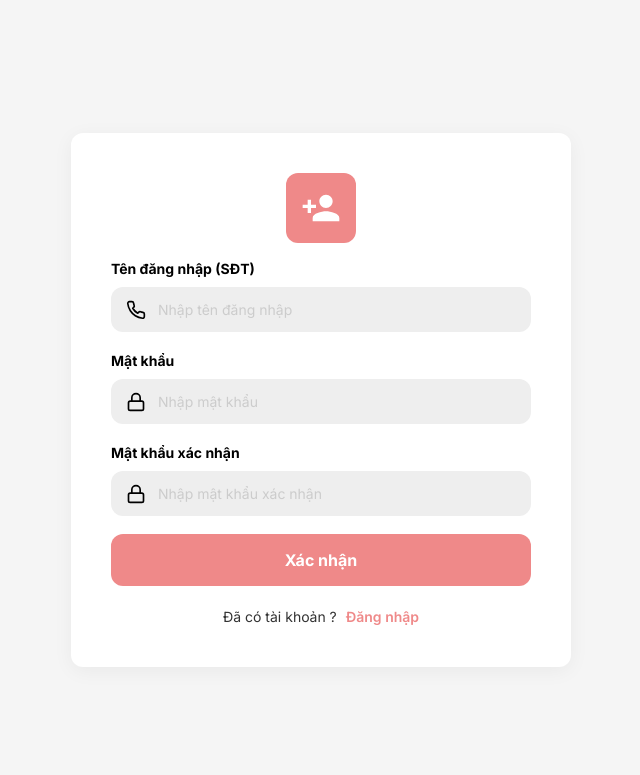
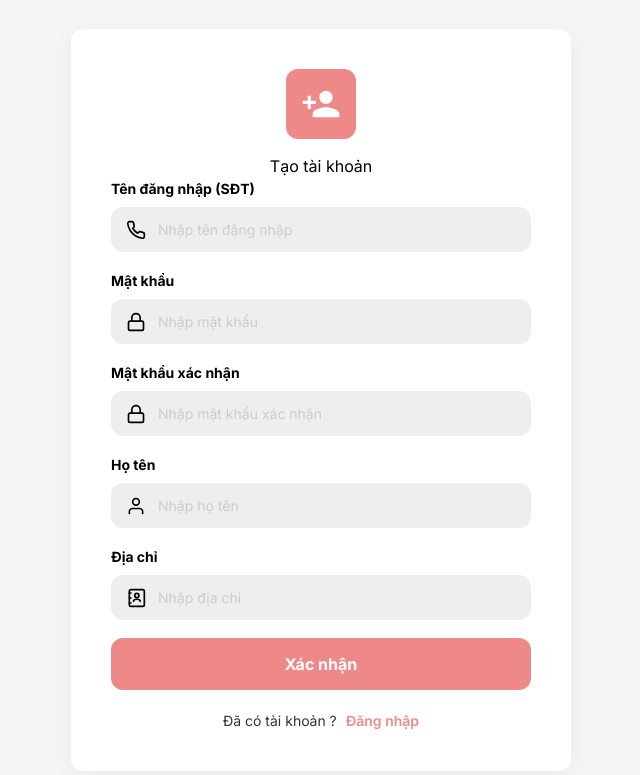
Before and after one commit to Mythu1234/salavi-project, a Django app: page /accounts/register/ in a window 1280 px wide. Shown: the top 775 px of the page, without its empty margins (319-959 px from the left). Run offline with Django 4.2, Linux system fonts and the light colour scheme; data comes from the database, SQL or seed files in the repository; parts of the project's set-up code (start-up, migrations or seed data) failed here and were passed over; some libraries are stand-ins or nearby versions.

Commit message:
Tạo tk

```diff
--- a/accounts/templates/accounts/login/login.html
+++ b/accounts/templates/accounts/login/login.html
@@ -54,10 +54,10 @@
         }
 
         h2 {
-            margin: 0 0 35px;
-            font-size: 28px;
+            margin-bottom: 25px;
+            color: #000;
+            font-size: 24px;
             font-weight: 700;
-            color: #111;
         }
 
         .input-group {
--- a/accounts/templates/accounts/login/register.html
+++ b/accounts/templates/accounts/login/register.html
@@ -5,7 +5,7 @@
     <meta name="viewport" content="width=device-width, initial-scale=1.0">
     <title>Salavi - Tạo tài khoản</title>
     <script src="https://cdn.tailwindcss.com"></script>
-    <link href="https://fonts.googleapis.com/css2?family=Inter:wght@400;600;700&display=swap" rel="stylesheet">
+    <link href="https://fonts.googleapis.com/css2?family=Inter:wght@400;500;600;700;800;900&display=swap" rel="stylesheet">
     <style>
         * {
             box-sizing: border-box;
@@ -163,6 +163,8 @@
             <svg viewBox="0 0 24 24"><path d="M15 12c2.21 0 4-1.79 4-4s-1.79-4-4-4-4 1.79-4 4 1.79 4 4 4zm-9-2V7H4v3H1v2h3v3h2v-3h3v-2H6zm9 4c-2.67 0-8 1.34-8 4v2h16v-2c0-2.66-5.33-4-8-4z"/></svg>
         </div>
 
+        <h2>Tạo tài khoản</h2>
+
         {% for message in messages %}
             {% if message.level_tag != 'success' and 'username' not in message.tags and 'password' not in message.tags and 'password_confirm' not in message.tags %}
                 <div style="margin-bottom: 20px; padding: 12px 16px; background: #fff1f1; color: #d32f2f; font-size: 14px; font-weight: 600; border-radius: 8px; border: 1px solid #f9dcdc; display: flex; align-items: center; gap: 10px;">
@@ -216,6 +218,32 @@
                 </div>
                 {% for message in messages %}
                     {% if 'password_confirm' in message.tags %}
+                        <p style="margin: 8px 0 0 5px; color: #d32f2f; font-size: 13px; font-weight: 500; text-align: left;">{{ message }}</p>
+                    {% endif %}
+                {% endfor %}
+            </div>
+
+            <div class="form-group">
+                <label>Họ tên</label>
+                <div class="input-wrapper">
+                    <svg viewBox="0 0 24 24" fill="none" stroke="currentColor" stroke-width="2" stroke-linecap="round" stroke-linejoin="round"><path d="M20 21v-2a4 4 0 0 0-4-4H8a4 4 0 0 0-4 4v2"></path><circle cx="12" cy="7" r="4"></circle></svg>
+                    <input type="text" name="name" placeholder="Nhập họ tên" required>
+                </div>
+                {% for message in messages %}
+                    {% if 'name' in message.tags %}
+                        <p style="margin: 8px 0 0 5px; color: #d32f2f; font-size: 13px; font-weight: 500; text-align: left;">{{ message }}</p>
+                    {% endif %}
+                {% endfor %}
+            </div>
+
+            <div class="form-group">
+                <label>Địa chỉ</label>
+                <div class="input-wrapper">
+                    <svg viewBox="0 0 24 24" fill="none" stroke="currentColor" stroke-width="2" stroke-linecap="round" stroke-linejoin="round"><path d="M6 2h14a2 2 0 0 1 2 2v16a2 2 0 0 1-2 2H6a2 2 0 0 1-2-2V4a2 2 0 0 1 2-2z"></path><path d="M4 6h2"></path><path d="M4 12h2"></path><path d="M4 18h2"></path><circle cx="13" cy="9" r="2.5"></circle><path d="M9 16c0-1.5 2-2.5 4-2.5s4 1 4 2.5"></path></svg>
+                    <input type="text" name="address" placeholder="Nhập địa chỉ" required>
+                </div>
+                {% for message in messages %}
+                    {% if 'address' in message.tags %}
                         <p style="margin: 8px 0 0 5px; color: #d32f2f; font-size: 13px; font-weight: 500; text-align: left;">{{ message }}</p>
                     {% endif %}
                 {% endfor %}
--- a/accounts/views.py
+++ b/accounts/views.py
@@ -90,6 +90,8 @@ def register_view(request):
         username = request.POST.get('username')
         password = request.POST.get('password')
         password_confirm = request.POST.get('password_confirm')
+        name = request.POST.get('name', '').strip()
+        address = request.POST.get('address', '').strip()
 
         try:
             # 3a. Kiểm tra tài khoản tồn tại
@@ -114,7 +116,14 @@ def register_view(request):
                 return render(request, 'accounts/login/register.html')
 
             # Tạo tài khoản
-            User.objects.create_user(username=username, password=password)
+            user = User.objects.create_user(username=username, password=password)
+            code = _generate_next_customer_code()
+            KhachHang.objects.create(
+                MaKH=code,
+                user=user,
+                HoTen=name,
+                DiaChi=address
+            )
             messages.success(request, 'Tạo tài khoản thành công')
             return redirect('accounts:login')
 
```
